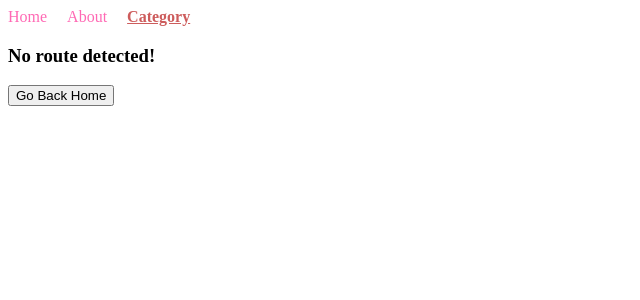
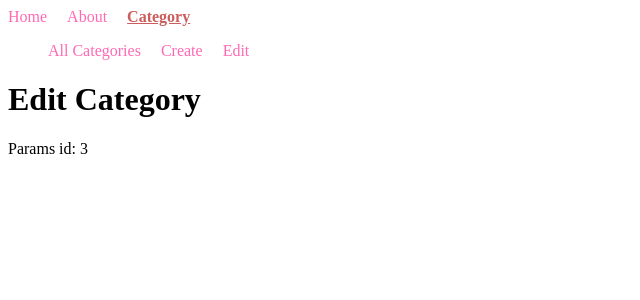
Before and after one commit to winwinchit1355/react-route, a React (Vite) app: page /category/edit/3 in a window 1280 px wide. Shown: the top 300 px of the page, without its empty margins (0-640 px from the left). Built offline with nearby package versions, Linux system fonts and the light colour scheme.

Commit message:
accept uri params

```diff
--- a/src/App.jsx
+++ b/src/App.jsx
@@ -23,7 +23,7 @@ export default function App() {
             <Route index element={<Categories />} />
             <Route path='categories' element={<Categories />} />
             <Route path='create' element={<CreateCategory />} />
-            <Route path='edit' element={<EditCategory />} />
+            <Route path='edit/:id' element={<EditCategory />} />
           </Route>
           <Route path='*' element={<FallBack />} />
         </Routes>
--- a/src/components/pages/Cats/Category.jsx
+++ b/src/components/pages/Cats/Category.jsx
@@ -7,7 +7,7 @@ const Category = () => {
         <ul>
             <li><Link to='categories'>All Categories</Link></li>
             <li><Link to='create'>Create</Link></li>
-            <li><Link to='Edit'>Edit</Link></li>
+            <li><Link to='edit/3'>Edit</Link></li>
         </ul>
         <Outlet />
     </div>
--- a/src/components/pages/Cats/EditCategory.jsx
+++ b/src/components/pages/Cats/EditCategory.jsx
@@ -1,9 +1,13 @@
 import React from 'react'
+import { useParams } from 'react-router-dom'
 
 const EditCategory = () => {
+  const params = useParams();
+  console.log(params);
   return (
     <div>
         <h1>Edit Category</h1>
+        <p>Params id: {params.id}</p>
     </div>
   )
 }
```
